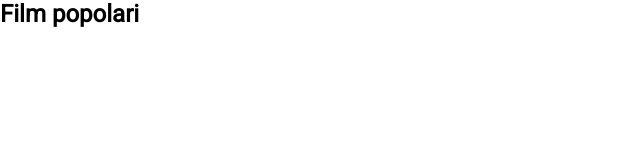
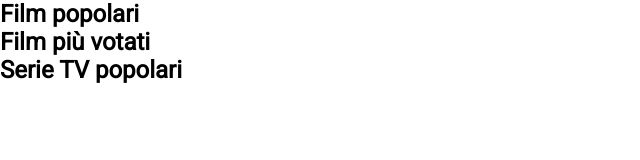
Before and after one commit to zi/esercitazione-10-02-21, a website: page index.html in a window 1280 px wide. Shown: the whole page, without its empty margins (0-640 px from the left). Drawn offline with Linux system fonts and the light colour scheme; no server answers.

Commit message:
added two sections in index.html

```diff
--- a/index.html
+++ b/index.html
@@ -1,24 +1,36 @@
 <!DOCTYPE html>
 <html lang="it">
+
 <head>
   <title>Corso Edgmenoy</title>
   <meta charset="utf-8" />
   <meta name="viewport" content="width=device-width, initial-scale=1" />
   <link rel="preconnect" href="https://fonts.gstatic.com" />
-    <link
-      href="https://fonts.googleapis.com/css2?family=Roboto&display=swap"
-      rel="stylesheet"
-    />
+  <link href="https://fonts.googleapis.com/css2?family=Roboto&display=swap" rel="stylesheet" />
   <link rel="stylesheet" href="style/style.css" />
 </head>
+
 <body>
   <div class="toast toast__is-hidden"></div>
   <main>
+
     <section>
       <h2>Film popolari</h2>
       <div id="popularMovies" class="carousel"></div>
     </section>
+
+    <section>
+      <h2>Film più votati</h2>
+      <div id="topRatedMovies" class="carousel"></div>
+    </section>
+
+    <section>
+      <h2>Serie TV popolari</h2>
+      <div id="popularTvSeries" class="carousel"></div>
+    </section>
+
   </main>
   <script src="src/index.js"></script>
 </body>
+
 </html>
```
Lines whose indentation alone changed are shown as unchanged.
